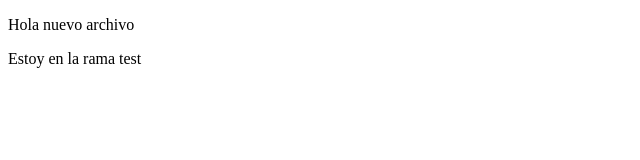
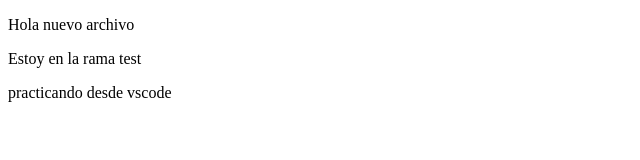
Before and after one commit to Atomixm/PracticaGit-Modulo4, a plain HTML site: page index.html in a window 1280 px wide. Shown: the whole page, without its empty margins (0-640 px from the left). Drawn offline with Linux system fonts and the light colour scheme.

Commit message:
Primer commit desde vscode

```diff
--- a/index.html
+++ b/index.html
@@ -1,13 +1,15 @@
 <!DOCTYPE html>
 <html lang="en">
 <head>
-	<meta charset="UTF-8">
-	<title>Practicando con git</title>
+	<title>Practicando con git desde vscode</title>
 </head>
 <body>
 	<p>Hola nuevo archivo</p>
 	<section>
 		<p>Estoy en la rama test</p>
 	</section>
+	<div>
+		<p>practicando desde vscode</p>
+	</div>
 </body>
 </html>
```
Also changed, not shown: 1 other file.
